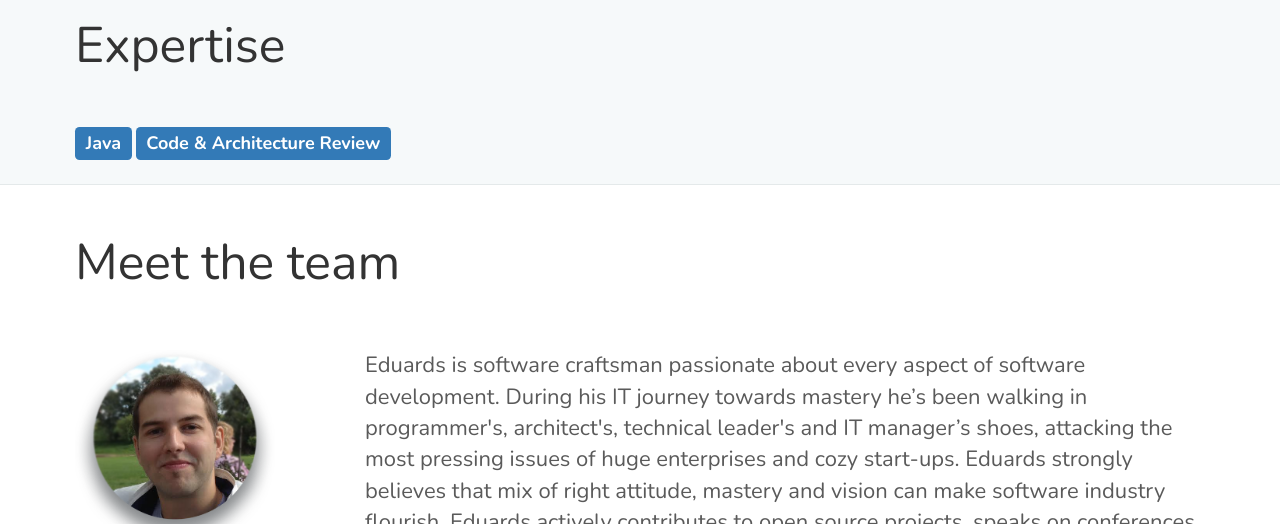
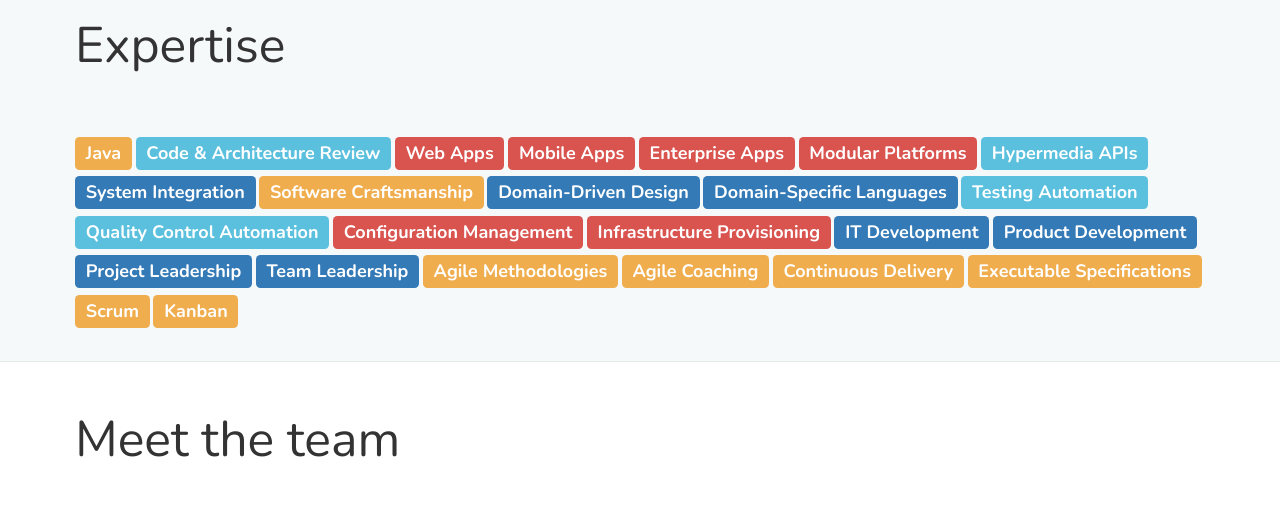
Before and after one commit to craftsmans/craftsmans.github.io.src, a website: page app/index.html in a window 1280 px wide. Shown: the part 2440-2964 px from the top of the page. Drawn offline with nearby package versions, Linux system fonts and the light colour scheme; some packages are replaced by stand-ins of ours; files that its build step writes are made by us from their sources; a script that the page names is missing.

Commit message:
added more tags

```diff
--- a/app/styles/expertise.css
+++ b/app/styles/expertise.css
@@ -5,5 +5,6 @@
 }
 
 .expertise .tag {
+	line-height: 2.2em;
 	font-size: 18px;
 }
--- a/app/views/main.html
+++ b/app/views/main.html
@@ -519,8 +519,39 @@
             </div>
                 <div class="row featurette">
                     <div class="col-md-12">
-                        <span class="tag label label-primary">Java</span>
-                        <span class="tag label label-primary">Code &amp; Architecture Review</span>
+                        <span class="tag label label-warning">Java</span>
+                        <!-- Groovy, Spring, Hibernate, etc.-->
+                        <span class="tag label label-info">Code &amp; Architecture Review</span>
+                        <!--
+                        Code Structural Analysis
+                        -->
+                        <span class="tag label label-danger">Web Apps</span>
+                        <!-- Responsive -->
+                        <span class="tag label label-danger">Mobile Apps</span>
+                        <span class="tag label label-danger">Enterprise Apps</span>
+                        <span class="tag label label-danger">Modular Platforms</span>
+                        <span class="tag label label-info">Hypermedia APIs</span>
+                        <span class="tag label label-primary">System Integration</span>
+                        <span class="tag label label-warning">Software Craftsmanship</span>
+                        <span class="tag label label-primary">Domain-Driven Design</span>
+                        <span class="tag label label-primary">Domain-Specific Languages</span>
+                        <span class="tag label label-info">Testing Automation</span>
+                        <span class="tag label label-info">Quality Control Automation</span>
+                        <span class="tag label label-danger">Configuration Management</span>
+                        <span class="tag label label-danger">Infrastructure Provisioning</span>
+                        <span class="tag label label-primary">IT Development</span>
+                        <!-- Lean Enterprise, DevOps, Scalability, Hiring, Effective Teams -->
+                        <span class="tag label label-primary">Product Development</span>
+                        <span class="tag label label-primary">Project Leadership</span>
+                        <span class="tag label label-primary">Team Leadership</span>
+                        <!-- including Hiring, ensuring 99.99 uptime with support etc. -->
+                        <span class="tag label label-warning">Agile Methodologies</span>
+                        <span class="tag label label-warning">Agile Coaching</span>
+                        <span class="tag label label-warning">Continuous Delivery</span>
+                        <span class="tag label label-warning">Executable Specifications</span>
+                        <!-- Executable specifications -->
+                        <span class="tag label label-warning">Scrum</span>
+                        <span class="tag label label-warning">Kanban</span>
 
 <!--
                         <button type="button" class="btn btn-default" data-container="body" data-toggle="popover" data-placement="bottom" data-content="Vivamus
```
